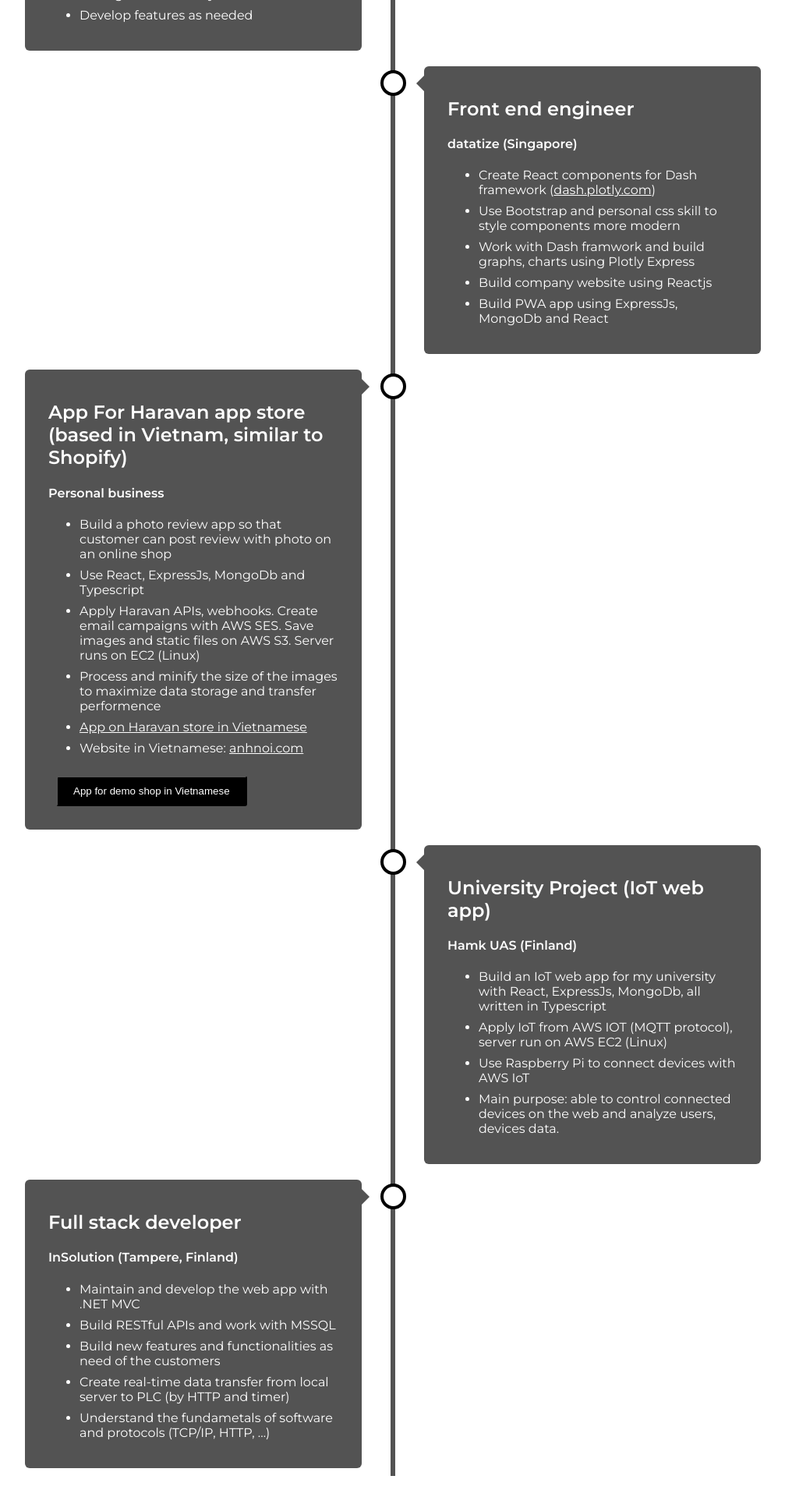
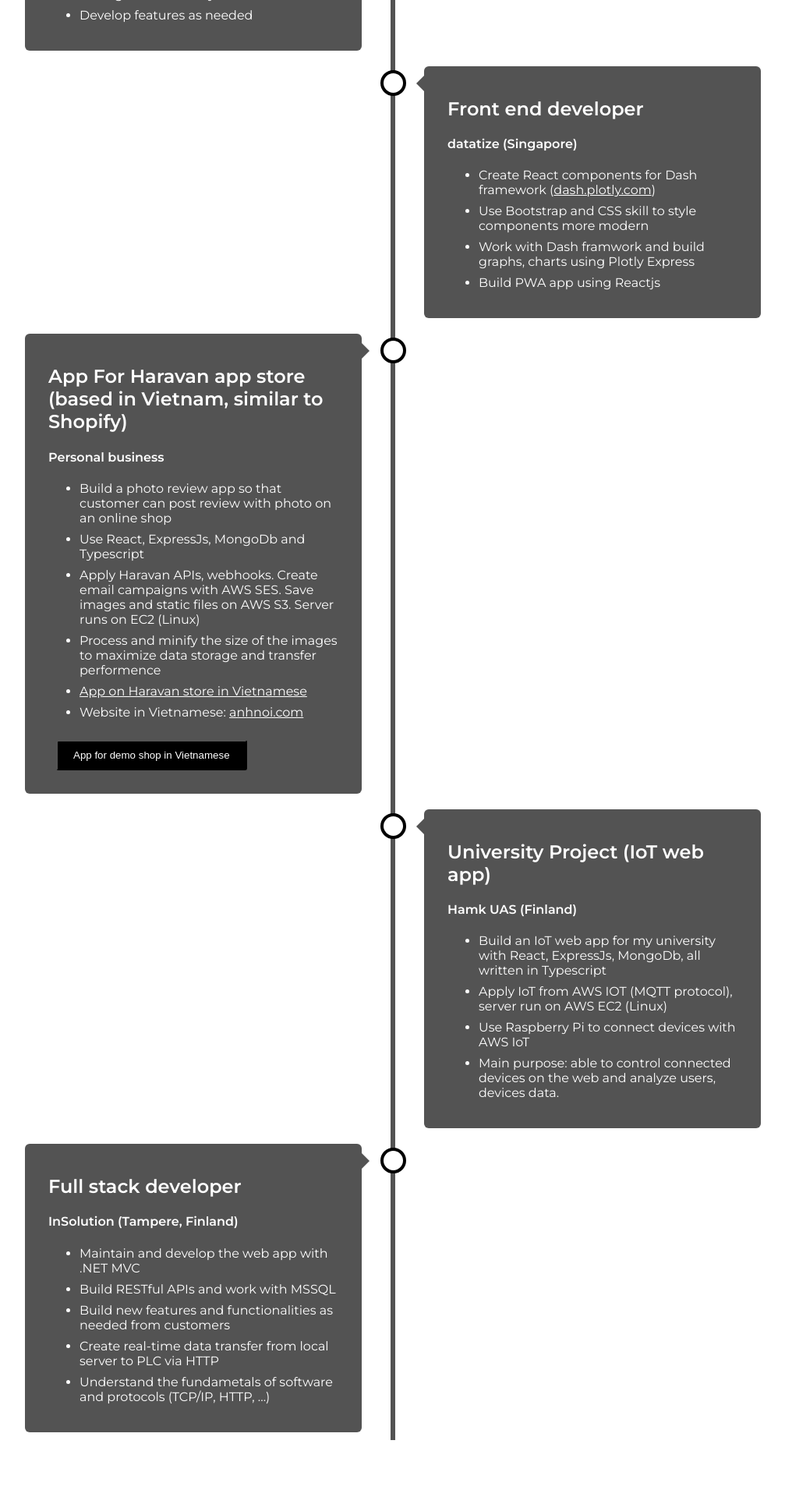
Before and after one commit to namhuynh96/my-portfolio-public, a React (Create React App) app: page / in a window 1280 px wide. Shown: the part 2240-4160 px from the top of the page at 78% size, without its empty margins (136-1143 px from the left). Built offline with nearby package versions, Linux system fonts and the light colour scheme.

Commit message:
Update work

```diff
--- a/src/containers/Work/Work.js
+++ b/src/containers/Work/Work.js
@@ -33,7 +33,7 @@ const Work = () => {
         </div>
         <div className={[classes.ContentContainer, classes.Right].join(" ")}>
           <div className={classes.Content}>
-            <h2>Front end engineer</h2>
+            <h2>Front end developer</h2>
             <h4>datatize (Singapore)</h4>
             <ul>
               <li>
@@ -49,15 +49,14 @@ const Work = () => {
                 )
               </li>
               <li>
-                Use Bootstrap and personal css skill to style components more
+                Use Bootstrap and CSS skill to style components more
                 modern
               </li>
               <li>
                 Work with Dash framwork and build graphs, charts using Plotly
                 Express
               </li>
-              <li>Build company website using Reactjs</li>
-              <li>Build PWA app using ExpressJs, MongoDb and React</li>
+              <li>Build PWA app using Reactjs</li>
             </ul>
           </div>
         </div>
@@ -149,11 +148,10 @@ const Work = () => {
               <li>Maintain and develop the web app with .NET MVC</li>
               <li>Build RESTful APIs and work with MSSQL</li>
               <li>
-                Build new features and functionalities as need of the customers
+                Build new features and functionalities as needed from customers
               </li>
               <li>
-                Create real-time data transfer from local server to PLC (by HTTP
-                and timer)
+                Create real-time data transfer from local server to PLC via HTTP
               </li>
               <li>
                 Understand the fundametals of software and protocols (TCP/IP,
```
